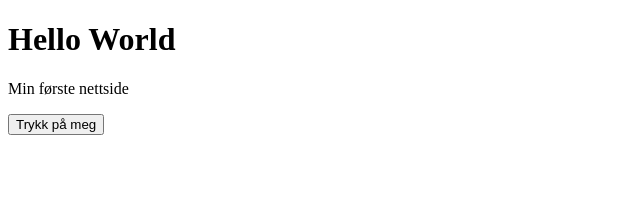
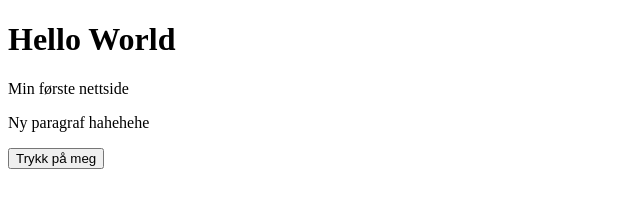
Before and after one commit to Mariviland/web-intro, a plain HTML site: page index.html in a window 1280 px wide. Shown: the whole page, without its empty margins (0-640 px from the left). Drawn offline with Linux system fonts and the light colour scheme.

Commit message:
La til paragraf

```diff
--- a/index.html
+++ b/index.html
@@ -7,6 +7,7 @@
  <body>
  <h1>Hello World</h1>
  <p>Min første nettside</p>
+ <p>Ny paragraf hahehehe</p>
  <button type="button">Trykk på meg</button>
  </body>
  </html>
```
